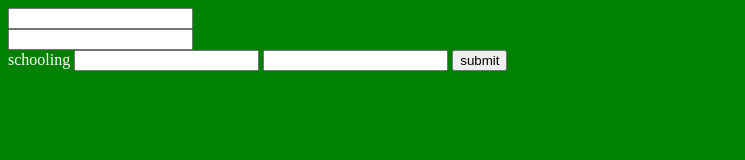
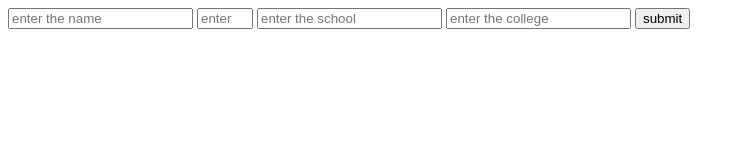
Before and after one commit to prasad-suku/Frotend-learnings, a website: page index.html in a window 1280 px wide. Shown: the whole page, without its empty margins (0-745 px from the left). Drawn offline with Linux system fonts and the light colour scheme.

Commit message:
Add files via upload

```diff
--- a/index.html
+++ b/index.html
@@ -3,17 +3,29 @@
   <head>
     <meta charset="UTF-8" />
     <meta name="viewport" content="width=device-width, initial-scale=1.0" />
-    <title>express</title>
-    <link rel="stylesheet" href="/style.css" />
+    <title>Document</title>
   </head>
   <body>
-    <form action="/submit" method="post">
-      <input type="text" name="username" /><br />
-      <input type="text" name="age" /><br />
-      <label for="schooling">schooling</label>
-      <input type="text" name="schooling[school]" />
-      <input type="text" name="schooling[college]" />
-
+    <form action="/post" method="post">
+      <input type="text" name="name" placeholder="enter the name" />
+      <input
+        type="number"
+        min="0"
+        max="10"
+        name="age"
+        required
+        placeholder="enter the name"
+      />
+      <input
+        type="text"
+        name="education[school]"
+        placeholder="enter the school"
+      />
+      <input
+        type="text"
+        name="education[college]"
+        placeholder="enter the college"
+      />
       <button type="submit">submit</button>
     </form>
   </body>
```
Also changed, not shown: about.html (added, +26 -0 lines).
